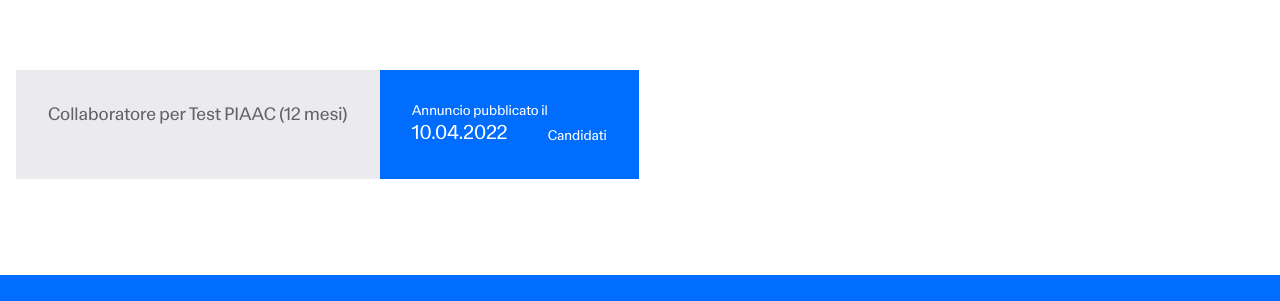
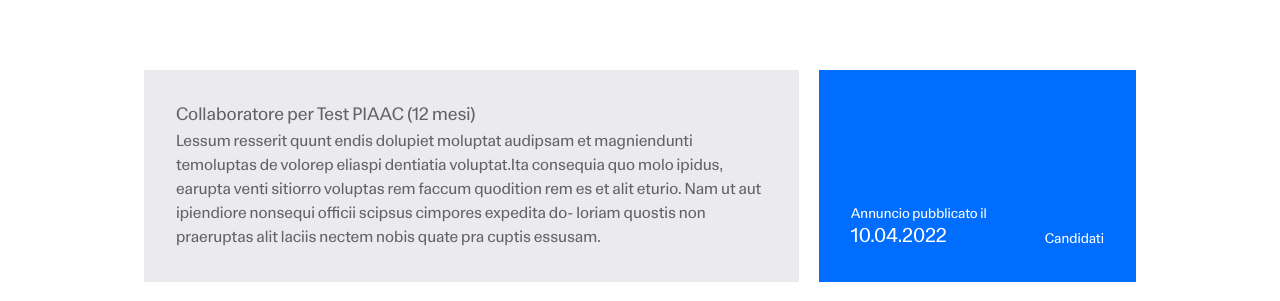
Before and after one commit to claudiopome/skills-together-website, a website built with Vite: page lavora-con-noi.html in a window 1280 px wide. Shown: the part 322-623 px from the top of the page. Built offline with nearby package versions, Linux system fonts and the light colour scheme.

Commit message:
wip: job cards.

```diff
--- a/lavora-con-noi.html
+++ b/lavora-con-noi.html
@@ -81,16 +81,16 @@
     <h1 class="text-4xl lg:text-6xl pt-10 lg:pt-24 text-center text-center">Lavora con noi</h1>
 </section>
 
-<section class="container mx-auto pt-10 lg:pt-20 pb-24 px-4">
-    <div class="flex flex-wrap md:flex-nowrap">
-        <div class="bg-light-gray p-8">
-            <h4 class="text-lg text-dark-gray">Collaboratore per Test PIAAC (12 mesi)</h4>
-            <p class="hidden">Lessum resserit quunt endis dolupiet moluptat audipsam et magniendunti temoluptas de
+<section class="container mx-auto pt-10 lg:pt-20 pb-24 px-4 max-w-5xl">
+    <div class="grid md:grid-cols-3 md:gap-x-5">
+        <div class="bg-light-gray text-dark-gray p-8 md:col-span-2">
+            <h4 class="text-lg">Collaboratore per Test PIAAC (12 mesi)</h4>
+            <p class="hidden md:block">Lessum resserit quunt endis dolupiet moluptat audipsam et magniendunti temoluptas de
                 volorep eliaspi dentiatia voluptat.Ita consequia quo molo ipidus, earupta venti sitiorro voluptas rem
                 faccum quodition rem es et alit eturio. Nam ut aut ipiendiore nonsequi officii scipsus cimpores expedita
                 do- loriam quostis non praeruptas alit laciis nectem nobis quate pra cuptis essusam.</p>
         </div>
-        <div class="bg-blue p-8 text-white flex items-end ">
+        <a href="#" class="bg-blue hover:bg-yellow p-8 text-white flex items-end md:col-span-1">
             <div class="flex flex-col flex-auto">
                 <small class="text-sm">Annuncio pubblicato il</small>
                 <h3 class="text-xl leading-tight">10.04.2022</h3>
@@ -98,7 +98,7 @@
             <div class="text-sm">
                 Candidati
             </div>
-        </div>
+        </a>
     </div>
 </section>
 <footer class="bg-blue text-white text-base pt-8 pb-20">
```
